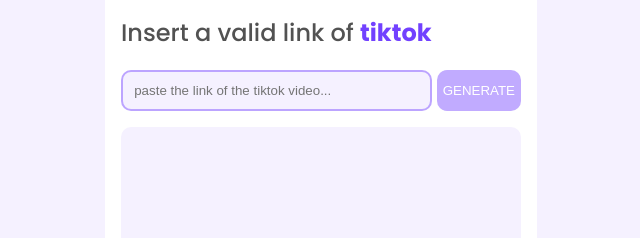
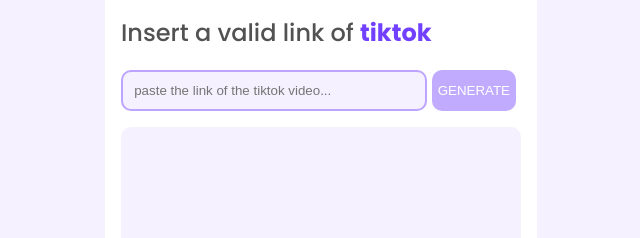
Before and after one commit to zalazarc20/tiktokDL, a website with bundled scripts: page public/index.html in a window 1280 px wide. Shown: the part 165-403 px from the top of the page, 319-959 px from the left. Built offline with nearby package versions, Linux system fonts and the light colour scheme.

Commit message:
change generate button

```diff
--- a/public/index.html
+++ b/public/index.html
@@ -19,7 +19,8 @@
             <h2>Insert a valid link of <b>tiktok</b></h2>
             <form id="form">
                 <input type="url" name="url" id="url" placeholder="paste the link of the tiktok video...">
-                <button id="submit" type="submit" class="btn-submit">GENERATE</button>
+                <!-- <button id="submit" type="submit" class="btn-submit">GENERATE</button> -->
+                <input type="submit" id="submit" class="btn-submit" value="GENERATE">
             </form>
             <div id="content" class="content">
                 <ol>
```
